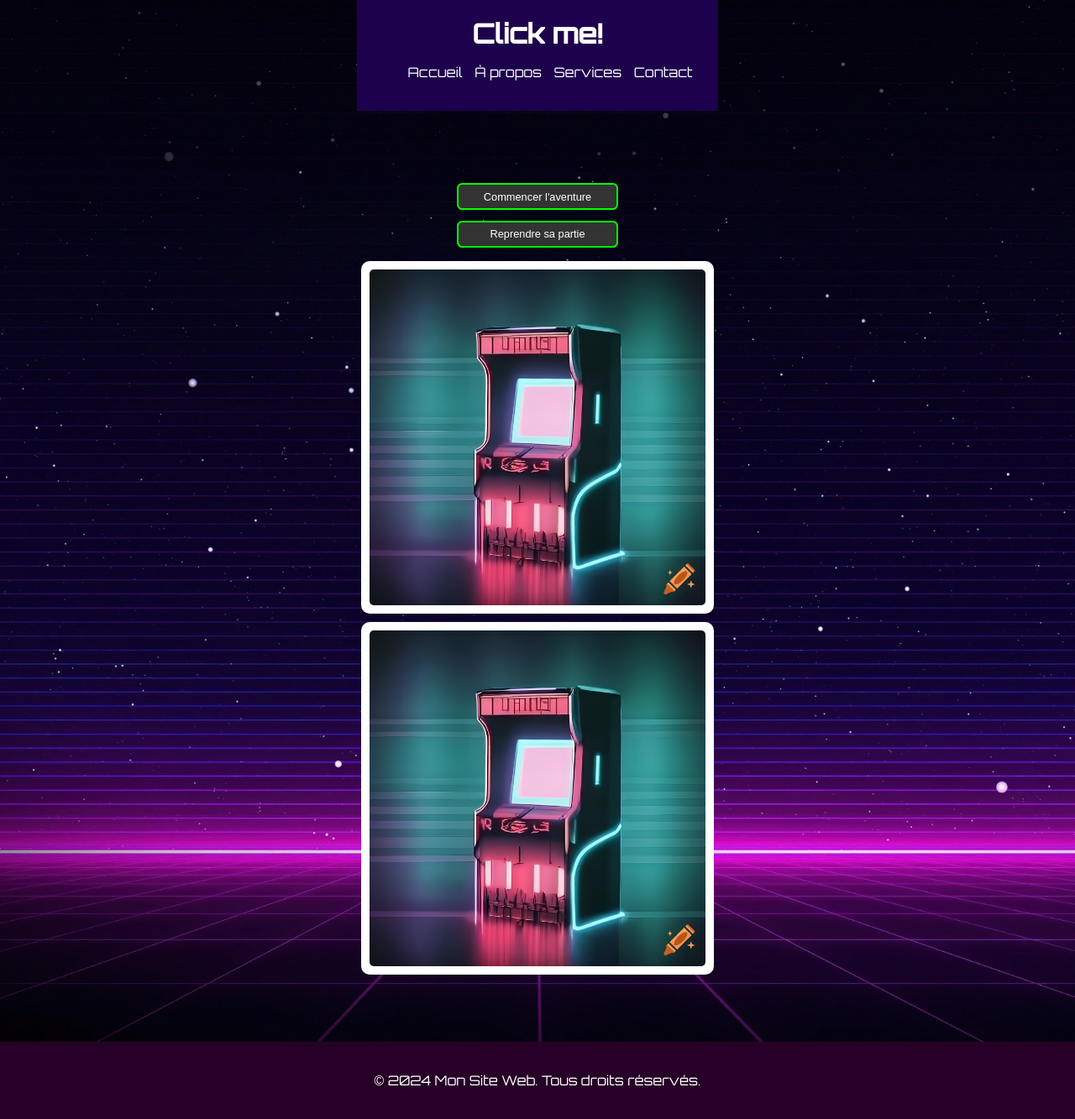
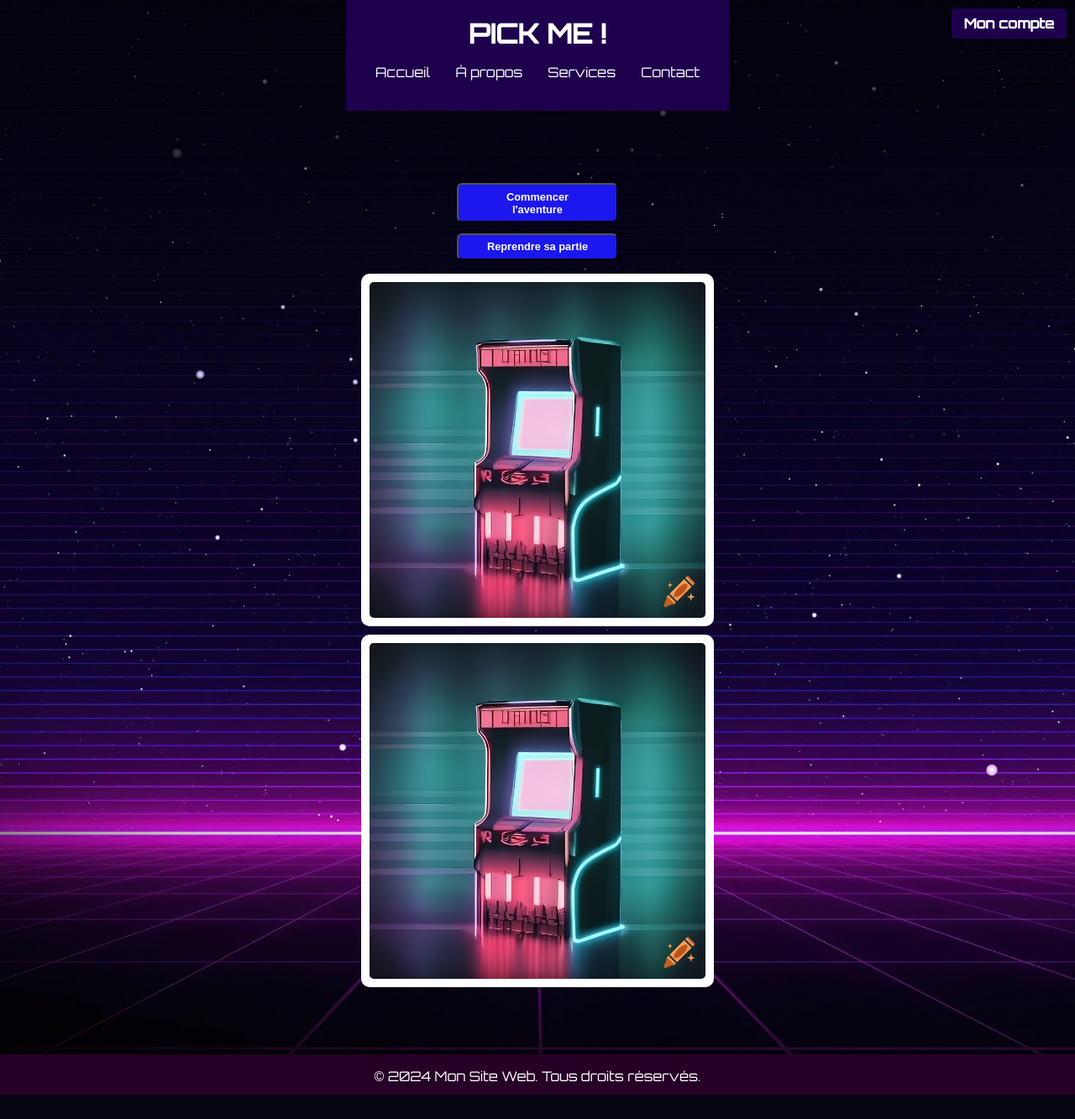
Before and after one commit to heurkenn/PickMe, a PHP site: page / in a window 1280 px wide. Shown: the whole page at 84% size. After the commit the page ends 1304 px from the top, so only its background shows below. Run offline with PHP 8.4, Linux system fonts and the light colour scheme.

Commit message:
CSS DE ZINZIN

```diff
--- a/index.php
+++ b/index.php
@@ -3,12 +3,12 @@
 <head>
     <meta charset="UTF-8">
     <meta name="viewport" content="width=device-width, initial-scale=1.0">
-    <title>Mon Site Web</title>
+    <title>PICK ME !</title>
     <link rel="stylesheet" href="stylesheet.css">
 </head>
 <body>
     <header>
-        <h1>Click me!</h1>
+        <h1>PICK ME !</h1>
         <nav>
             <ul>
                 <li><a href="#">Accueil</a></li>
@@ -17,8 +17,12 @@
                 <li><a href="#">Contact</a></li>
             </ul>
         </nav>
+
     </header>
     <div class="main">
+    <div class="account-button-container">
+    <a href="#" class="account-button">Mon compte</a>
+</div>
         <section class="forms">
             <!-- Formulaire d'inscription -->
             <div id="inscriptionForm" class="hidden">
--- a/stylesheet.css
+++ b/stylesheet.css
@@ -11,12 +11,13 @@ html,body {
     display: flex;
     flex-direction: column;
     align-items: center;
+    width: 100%;
 }
 
 .main {
-    padding: 50px 0; /* Ajustez cette valeur en fonction de votre contenu */
+    padding: 50px 0;
     text-align: center;
-    min-height: 592px; /* Utilisez min-height au lieu de height */
+    min-height: 592px;
 }
 
 header {
@@ -24,25 +25,88 @@ header {
     color: #fff;
     padding: 20px;
     text-align: center;
+    position: relative;
 }
 
 header h1 {
     margin: 0;
+    cursor: pointer;
+    transition: transform 0.3s ease;
+}
+
+
+header h1:hover, header h1:focus {
+    transform: scale(1.1);
+    color: #00ff00;
 }
 
 nav ul {
     list-style-type: none;
+    padding: 0;
+    display: flex;
+    justify-content: center;
 }
 
 nav ul li {
-    display: inline;
-    margin-right: 10px;
+    margin: 0 15px;
 }
 
 nav ul li a {
     color: #fff;
     text-decoration: none;
+    position: relative;
+    transition: color 0.3s ease;
 }
+
+
+nav ul li a:hover,
+nav ul li a:focus {
+    color: #00ff00;
+}
+
+nav ul li a::after {
+    content: '';
+    position: absolute;
+    width: 0;
+    height: 2px;
+    background-color: #00ff00;
+    left: 50%;
+    bottom: -5px;
+    transition: width 0.3s ease, left 0.3s ease;
+}
+
+nav ul li a:hover::after,
+nav ul li a:focus::after {
+    width: 100%;
+    left: 0;
+}
+/* Ceci place le conteneur du bouton en haut à droite de la page */
+.account-button-container {
+    position: absolute;
+    top: 0;
+    right: 0;
+    padding: 10px; /* Espacement depuis le haut et la droite de la page */
+}
+
+/* Style pour le bouton "Mon compte" */
+.account-button {
+    padding: 8px 15px; /* Taille du bouton */
+    background-color: #1e014d; /* Couleur de fond */
+    color: #ffffff; /* Couleur du texte */
+    text-decoration: none; /* Pas de soulignement de texte */
+    font-weight: bold; /* Gras pour le texte */
+    border-radius: 4px; /* Coins arrondis */
+    transition: background-color 0.3s, transform 0.3s; /* Transition douce pour le survol */
+    box-shadow: 0 2px 4px rgba(0, 0, 0, 0.1); /* Ombre portée subtile */
+    display: inline-block; /* Permet le padding et les transitions */
+}
+
+
+.account-button:hover {
+    background-color: #00ff00;
+    transform: translateY(-2px);
+}
+
 
 .main {
   flex: 1;
@@ -58,10 +122,15 @@ footer {
     color: #fff;
     padding: 20px;
     text-align: center;
-    width: 100%;
+    width: 15;
     bottom: 0;
     z-index: 10;
     margin-top: auto;
+    width: 100%;
+    padding: 0;
+    height: 3em;
+
+
 }
 
 .forms, .buttons {
@@ -102,14 +171,12 @@ footer {
 }
 
 
-.forms input[type="submit"],
-.buttons button {
-    padding: 1em 2em;
+.forms input[type="submit"] {
+    padding: 0.75em 1em;
     font-size: 0.9em;
     cursor: pointer;
     display: inline-block;
     margin: 0 0.5em;
-    border: 2px solid #00ff00;
     background-color: #333333;
     color: #ffffff;
     border-radius: 0.5em;
@@ -126,13 +193,15 @@ footer {
 .buttons button {
     margin: 0.5em 20em;
     width: 15em;
+    background-color: #1b17ee;
+    color: #ffffff;
+    font-weight: bold;
     display: inline-block;
     height: auto;
     font-size: 0.8em;
     transition: background-color 0.3s, transform 0.3s;
     cursor: pointer;
     border-radius: 0.5em;
-    border: 2px solid #00ff00;
     padding: 0.5em 2em;
 }
 
@@ -140,12 +209,9 @@ footer {
     display: none;
 }
 
-
 .forms .hidden {
     display: none;
 }
-
-
 
 .images {
     text-align: center;
```
